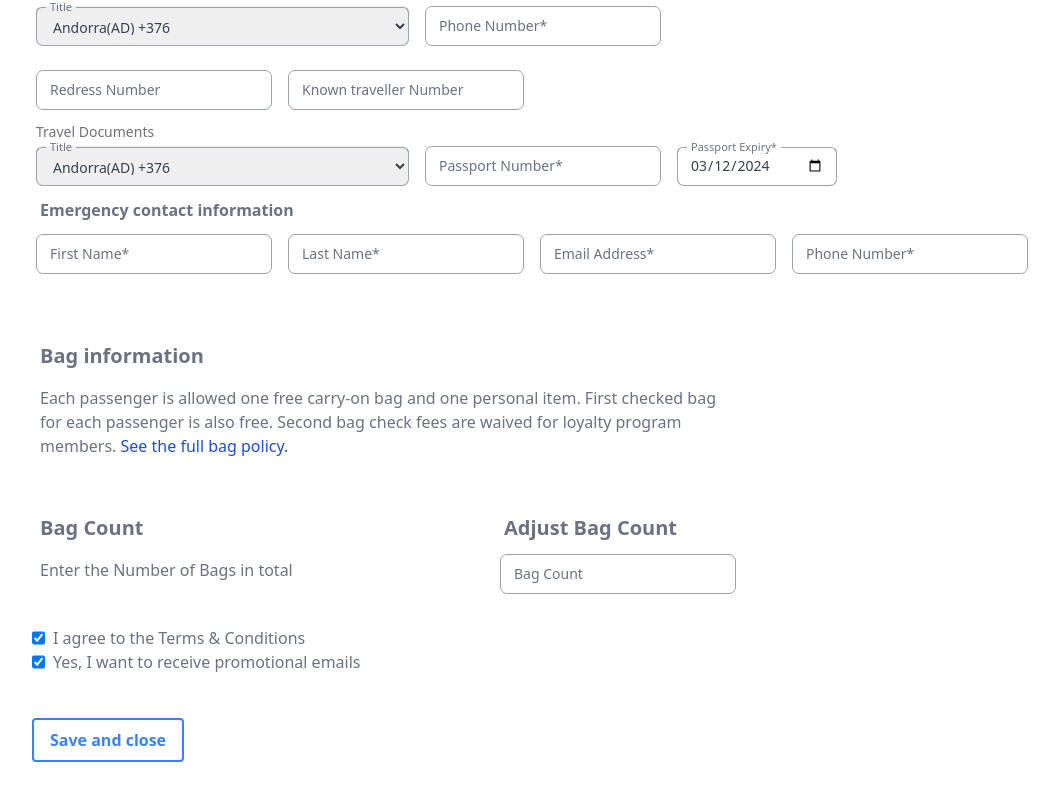
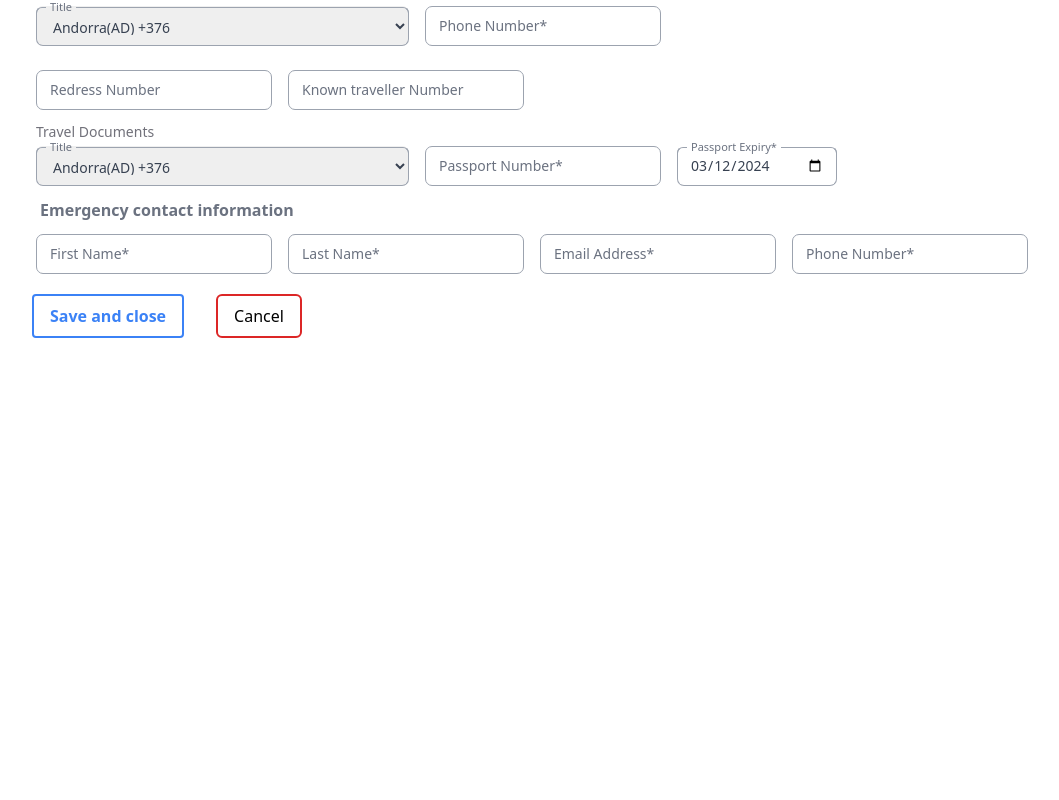
Before and after one commit to monarxxjain/akaris-form, a React (Create React App) app: page / in a window 1280 px wide. Shown: the part 334-1134 px from the top of the page, without its empty margins (64-1123 px from the left). After the commit the page ends 800 px from the top, so only its background shows below. Built offline with nearby package versions, Linux system fonts and the light colour scheme.

Commit message:
bag count removed

```diff
--- a/src/components/BagInfo.jsx
+++ /dev/null
@@ -1,49 +0,0 @@
-import React from "react";
-import CheckBoxes from "./CheckBoxes";
-import InputTask from "./InputTask";
-
-function BagInfo({ register},ref) {
-
-
-  return (
-    <div className="md:max-w-[700px]">
-      <p className="text-xl p-2 font-semibold text-gray-500 pt-16">Bag information</p>
-      <p className="text-gray-500 p-2 pb-12 ">
-        Each passenger is allowed one free carry-on bag and one personal item.
-        First checked bag for each passenger is also free. Second bag check fees
-        are waived for loyalty program members.{" "}
-        <span className="text-blue-700 cursor-pointer">
-          See the full bag policy.
-        </span>
-      </p>
-      <div className=" flex justify-between">
-        <div>
-          <p className="text-xl p-2 font-semibold text-gray-500">
-            Bag Count
-          </p>
-          <p className="text-gray-500 p-2 ">
-            Enter the Number of Bags in total
-          </p>
-        </div>
-        <div>
-          <p className="text-xl p-2 font-semibold text-gray-500">
-            Adjust Bag Count
-          </p>
-          <div className="flex">
-            <InputTask
-              type="number"
-              label="Bag Count"
-              {...register("bagCount")}
-            />
-          </div>
-        </div>
-      </div>
-      <CheckBoxes
-        register={register}
-        ref={ref}
-      />
-    </div>
-  );
-}
-
-export default React.forwardRef(BagInfo);
--- a/src/components/CheckBoxes.jsx
+++ /dev/null
@@ -1,29 +0,0 @@
-import React from 'react';
-
-function CheckBoxes({ register,...props },ref) {
-  return (
-    <div className='flex flex-col py-7'>
-      <label className='text-gray-500 flex gap-x-2'>
-        <input
-          value={true}
-          type="checkbox"
-          {...register("agreeTerms",{value: "false"})}
-          className='text-gray-500 p-2'
-          {...props}
-        />
-        I agree to the Terms & Conditions
-      </label>
-      <label className='text-gray-500 flex gap-x-2'>
-        <input
-          type="checkbox"
-          value={true}
-          {...register("receiveEmails", {value: "false"})}
-          {...props}
-        />
-        Yes, I want to receive promotional emails
-      </label>
-    </div>
-  );
-}
-
-export default React.forwardRef(CheckBoxes);
--- a/src/components/EmergencyContact.jsx
+++ b/src/components/EmergencyContact.jsx
@@ -1,7 +1,7 @@
 import React from "react";
 import InputTask from "./InputTask";
 
-function EmergencyContact({ register, errors }) {
+function EmergencyContact({ formSubmitted, register, errors }) {
   return (
     <div>
       <p className="text-ls p-2 font-semibold text-gray-500">
@@ -33,14 +33,13 @@ function EmergencyContact({ register, errors }) {
                   "Email address must be a valid address",
               },
             })}
-            // ref={ref}
+            disabled={formSubmitted}
             error={errors.emergencyEmail && errors.emergencyEmail.message}
           />
           <InputTask
             label="Phone Number*"
             {...register("emergencyPhone", { required: "Phone Number is required" })}
             error={errors.emergencyPhone && errors.emergencyPhone.message}
-            // ref={ref}
           />
         </div>
       </div>
--- a/src/components/Form.jsx
+++ b/src/components/Form.jsx
@@ -1,4 +1,4 @@
-import React from "react";
+import React, { useState } from "react";
 import { useForm } from "react-hook-form";
 import InputTask from "./InputTask";
 import Gender from "./Gender";
@@ -6,9 +6,9 @@ import DateSelector from "./DateSelector";
 import Title from "./Title";
 import CountryInitials from "./CountryInitials";
 import EmergencyContact from "./EmergencyContact";
-import BagInfo from "./BagInfo";
 
 const Form = () => {
+  const [formSubmitted, setFormSubmitted] = useState(false);
   const {
     register,
     handleSubmit,
@@ -18,7 +18,12 @@ const Form = () => {
   const onSubmit = (data) => {
     console.log("data gotit");
     console.log("userDatacode", data);
+    setFormSubmitted(true);
   };
+
+  const handleCancel = () => {
+    console.log("cancel");
+  }
 
   return (
     <form onSubmit={handleSubmit(onSubmit)}>
@@ -78,6 +83,7 @@ const Form = () => {
                       ) || "Email address must be a valid address",
                   },
                 })}
+                disabled={formSubmitted} // Disable when form is submitted
                 error={
                   errors.email &&
                   (errors.email.message = "Email address is required")
@@ -98,7 +104,6 @@ const Form = () => {
               />
               <p className="text-red-500 text-xs px-1">{errors.dob?.message}</p>
             </div>
-
             <Gender register={register} errors={errors} />
           </div>
         </div>
@@ -116,15 +121,22 @@ const Form = () => {
             <div className="flex flex-col">
               <InputTask
                 label="Phone Number*"
-                type="text"
+                type="number"
+                className="decoration-transparent"
                 {...register("phoneNumber", {
                   required: "Phone Number is required",
+                  pattern: {
+                    value: /^[0-9]+$/,
+                    message:
+                      "Please enter a valid phone number with numbers only",
+                  },
                 })}
                 error={
-                  errors.passportNumber &&
-                  (errors.passportNumber.message = "Phone Number is required")
+                  errors.phoneNumber &&
+                  (errors.phoneNumber.message = "Phone Number is required")
                 }
               />
+
               <p className="text-red-500 text-xs px-1">
                 {errors.passportNumber?.message}
               </p>
@@ -181,14 +193,16 @@ const Form = () => {
             }
           />
         </div>
-        <EmergencyContact register={register} errors={errors} />
-        <BagInfo register={register} errors={errors} />
+        <EmergencyContact formSubmitted={formSubmitted} register={register} errors={errors} />
+        <div>
         <button
           type="submit"
           className="text-blue-500 border-blue-500 border-2 hover:text-white hover:bg-blue-500 transition-transform ease-in-out font-bold py-2 px-4 rounded mt-4"
         >
           Save and close
         </button>
+        <button className="border-red-600 border-2 py-2 px-4 rounded-md mx-8" onClick={handleCancel}>Cancel</button>
+        </div>
         <p>{errors.message}</p>
       </div>
     </form>
```
Lines whose indentation alone changed are shown as unchanged.
